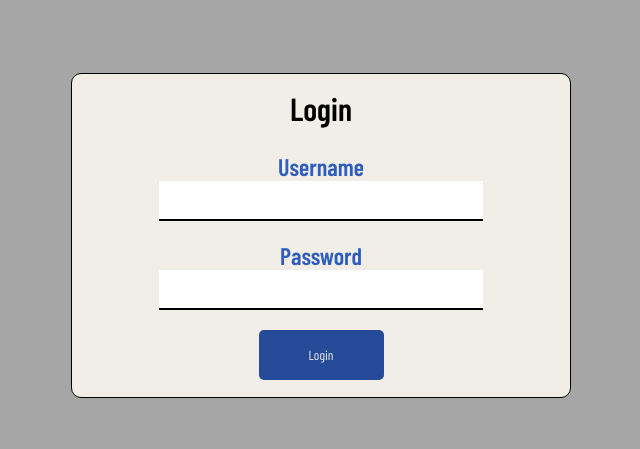
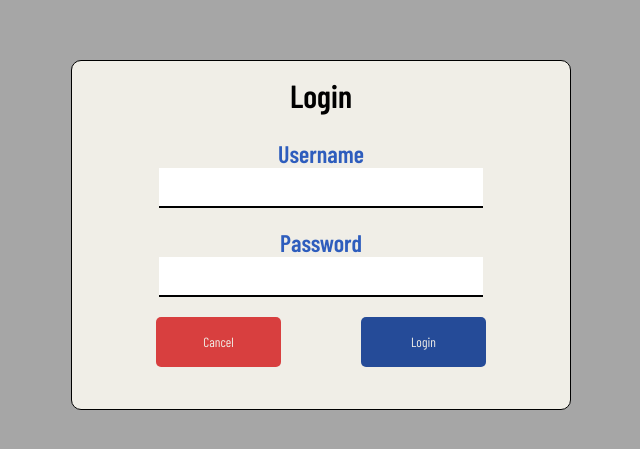
Before and after one commit to aleema95/notes-app-js, a React (Vite) app in the folder client/: page /test in a window 1280 px wide. Shown: the part 165-614 px from the top of the page, without its empty margins (319-959 px from the left). Built offline with nearby package versions, Linux system fonts and the light colour scheme; a web font is replaced by a local one.

Commit message:
add onchange event to modal

```diff
--- a/client/src/components/LoginModal/LoginModal.jsx
+++ b/client/src/components/LoginModal/LoginModal.jsx
@@ -1,25 +1,41 @@
-import React from 'react'
-import { useEffect } from 'react'
+import React, { useState, useEffect } from 'react'
+import { motion } from 'framer-motion'
 import s from './LoginModal.module.scss'
 
 export default function LoginModal({onModalClick}) {
+  const [userInput, setUserInput] = useState({username: '', password:''})
+
+  function onChange(e){
+    setUserInput({...userInput, [e.target.name]: e.target.value})
+  }
+
+  useEffect(() => {
+    console.log(userInput);
+  },[userInput])
 
   return (
-    <div onClick={onModalClick} className={s.modal}>
-      <div className={s.main_container}>
+    <div className={s.modal}>
+      <motion.div
+        initial={{opacity: 0}}
+        animate={{opacity: 1}}
+        transition={{duration: 0.3}}
+        className={s.main_container}>
           <h1>Login</h1>
         <form>
           <div className={s.label_input_container}>
             <label htmlFor="">Username</label>
-            <input type="text" />
+            <input onChange={onChange} name='username' type="text" />
           </div>
           <div className={s.label_input_container}>
             <label htmlFor="">Password</label>
-            <input type="password" />
+            <input onChange={onChange} name='password' type="password" />
           </div>
-          <button className={s.submit_btn} type='submit'>Login</button>
+          <div className={s.btn_container}>
+            <button onClick={onModalClick} className={s.cancel_btn} type='button'>Cancel</button>
+            <button className={s.submit_btn} type='submit'>Login</button>
+          </div>
         </form>
-      </div>
+      </motion.div>
     </div>
   )
 }
--- a/client/src/components/LoginModal/LoginModal.module.scss
+++ b/client/src/components/LoginModal/LoginModal.module.scss
@@ -12,7 +12,7 @@
     margin: auto;
     background-color: $secondary-color;
     width: 500px;
-    height: 325px;
+    height: 350px;
     border: 1px solid black;
     border-radius: 10px;
     h1 {
@@ -26,11 +26,18 @@
       align-items: center;
       margin-bottom: 20px;
     }
-    .submit_btn {
-      display: block;
-      margin: 0 auto;
-      width: 125px;
-      height: 50px;
+    .btn_container{
+      display: flex;
+      justify-content: center;
+      align-items: center;
+      gap: 80px;
+      .submit_btn, .cancel_btn {
+        width: 125px;
+        height: 50px;
+      }
+      .cancel_btn {
+        background-color: rgb(216, 63, 63);
+      }
     }
   }
 }
```
